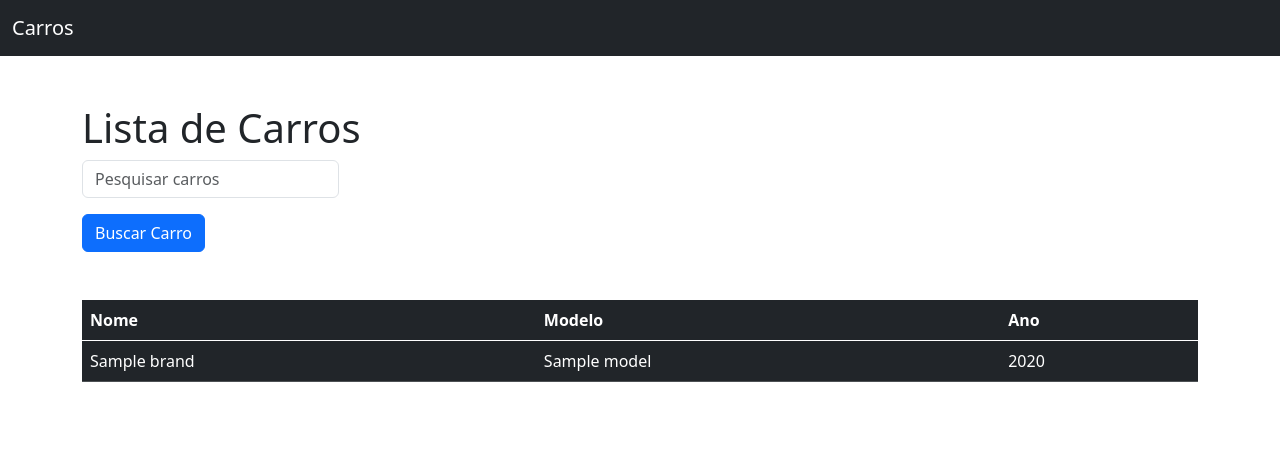
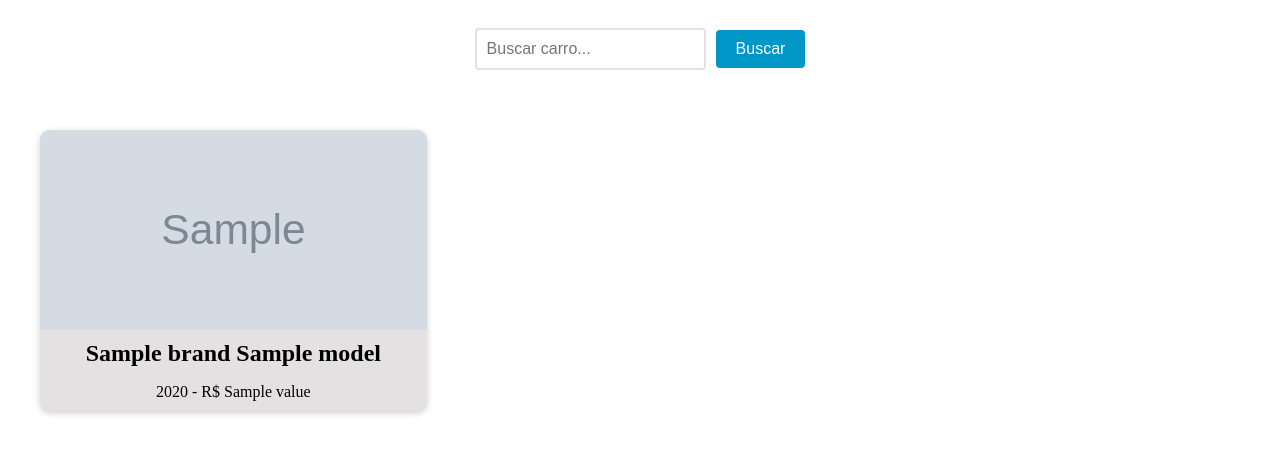
Before and after one commit to Sergiojt-90/carros, a Django app: template cars/templates/cars.html in a window 1280 px wide. Shown: the top 454 px of the page. Run offline with Django 5.2, Linux system fonts and the light colour scheme; the template is opened without the code that fills it: most values are stand-ins (such as "Sample title", 1, 10 or a date in 2020); grey boxes marked "Sample" are stand-in pictures; some libraries are stand-ins or nearby versions.

Commit message:
inclusão do campo photo na model, inclusão das configurações para ler fotos e instalação da biblioteca pillow

```diff
--- a/app/settings.py
+++ b/app/settings.py
@@ -11,6 +11,7 @@ https://docs.djangoproject.com/en/5.2/ref/settings/
 """
 
 from pathlib import Path
+import os
 
 # Build paths inside the project like this: BASE_DIR / 'subdir'.
 BASE_DIR = Path(__file__).resolve().parent.parent
@@ -120,6 +121,10 @@ STATIC_URL = 'static/'
 
 # Default primary key field type
 # https://docs.djangoproject.com/en/5.2/ref/settings/#default-auto-field
+
+#gestão de arquivos de mídia
+MEDIA_ROOT = os.path.join(BASE_DIR, 'media')
+MEDIA_URL = '/media/'
 
 DEFAULT_AUTO_FIELD = 'django.db.models.BigAutoField'
 
--- a/app/urls.py
+++ b/app/urls.py
@@ -8,6 +8,4 @@ from cars.views import cars_view, template_bootstrap
 urlpatterns = [
     path('admin/', admin.site.urls),
     path('cars/',cars_view, name='cars_list'),
-    path('template/', template_bootstrap)
-
-] #+ static(settings.MEDIA_URL, document_root=settings.MEDIA_ROOT)
+] + static(settings.MEDIA_URL, document_root=settings.MEDIA_ROOT)
--- a/cars/admin.py
+++ b/cars/admin.py
@@ -3,7 +3,7 @@ from cars.models import Car, Brand #, Model_Car
 
 
 class CarAdmin(admin.ModelAdmin):
-    list_display = ('id','model', 'brand', 'factory_year','model_year','value')
+    list_display = ('id','model', 'brand', 'factory_year','model_year','value', 'photo')
     search_fields = ('model','brand')
 
 
--- a/cars/models.py
+++ b/cars/models.py
@@ -17,7 +17,7 @@ class Car(models.Model):
     factory_year = models.IntegerField(verbose_name="Ano de Fabricação")
     model_year = models.IntegerField(blank=True, null=True, verbose_name="Ano do Modelo")
     value = models.FloatField(blank=True, null=True, verbose_name="Valor")
-
+    photo = models.ImageField(upload_to='cars/', blank=True, null=True, verbose_name="Foto")
 
     def __str__(self):
         return self.model
--- a/cars/templates/cars.html
+++ b/cars/templates/cars.html
@@ -1,70 +1,112 @@
-<!DOCTYPE html>
-<html lang="pt-br">
-<head>
-    <meta charset="UTF-8">
-    <meta name="viewport" content="width=device-width, initial-scale=1.0">
-     <!-- Main CSS File -->
-    <link href="https://cdn.jsdelivr.net/npm/bootstrap@5.0.2/dist/css/bootstrap.min.css" rel="stylesheet" integrity="sha384-EVSTQN3/azprG1Anm3QDgpJLIm9Nao0Yz1ztcQTwFspd3yD65VohhpuuCOmLASjC" crossorigin="anonymous">
-      <!-- Vendor CSS Files -->
-    <link href="assets/vendor/bootstrap/css/bootstrap.min.css" rel="stylesheet">
-    <link href="assets/vendor/bootstrap-icons/bootstrap-icons.css" rel="stylesheet">
-    <link href="assets/vendor/aos/aos.css" rel="stylesheet">
-    <link href="assets/vendor/swiper/swiper-bundle.min.css" rel="stylesheet">
+{% block content %}
+  <style>
+    .car-grid {
+      display: grid;
+      grid-template-columns: repeat(3, 1fr);
+      gap: 20px;
+      margin: 0 auto;
+      max-width: 1200px;
+      padding: 20px;
+    }
 
-    <title>Carros</title>
-</head>
-{% block content%}
-    <body >
-        <nav class="navbar navbar-expand-lg navbar-dark bg-dark">
-            <div class="container-fluid">
-                <a class="navbar-brand" href="#">Carros</a>
-                <button class="navbar-toggler" type="button" data-bs-toggle="collapse" data-bs-target="#navbarSupportedContent" aria-controls="navbarSupportedContent" aria-expanded="false" aria-label="Toggle navigation">
-                    <span class="navbar-toggler-icon"></span>
-                </button>
-            </div>
-        </nav>
+    .car-card {
+      background-color: #e3e1e1;
+      box-shadow: 0 2px 6px rgba(0, 0, 0, 0.2);
+      border-radius: 10px;
+      overflow: hidden;
+      text-align: center;
+      transition: all 0.3s ease;
+    }
 
-        <div class="container">
-            <h1 class="mt-5">Lista de Carros</h1>
+    .car-card:hover {
+        cursor: pointer;
+        box-shadow: 0 4px 10px rgba(0, 0, 0, 0.4);
+        transform: translateY(-2px);
+    }
 
+    .car-card img {
+      width: 100%;
+      height: 200px;
+      object-fit: cover;
+    }
 
-            <main>
-                <form class="row gy-2 gx-3 align-items-center" method="GET" action="{% url 'cars_list' %}">
-                    <div class="col-auto">
-                        <label class="visually-hidden" for="autoSizingInput">buscar carros</label>
-                        <input type="text" class="form-control" id="autoSizingInput" placeholder="Pesquisar carros" name="search">
-                        <button type="submit" class="btn btn-primary mt-3">Buscar Carro</button>
-                    </div>
+    .car-card h3 {
+        font-size: 20px;
+        margin-top: 10px;
+        margin-bottom: 5px;
+    }
 
-                </form>
-            </main>
+    .car-card h2 {
+      font-size: 1.5rem;
+      margin: 10px;
+    }
 
+    .car-card p {
+      font-size: 1rem;
+      margin-bottom: 10px;
+    }
 
-            <table class="table mt-5 table-dark">
-                <thead>
-                    <tr class="table-dark">
-                    <th scope="col">Nome</th>
-                    <th scope="col">Modelo</th>
-                    <th scope="col">Ano</th>
-                    </tr>
+    @media (max-width: 768px) {
+      .car-grid {
+        grid-template-columns: repeat(2, 1fr);
+      }
+    }
 
-                    <tbody>
-                        {% for car in cars %}
-                            <tr>
-                                <td>{{ car.brand }} </td>
-                                <td>{{ car.model }}</td>
-                                <td>{{ car.factory_year }}</td>
-                            </tr>
-                        {% endfor %}
-                    </tbody>
+    form {
+        display: flex;
+        justify-content: center;
+        align-items: center;
+        margin-bottom: 20px;
+        text-align: center;
+        padding: 20px;
+    }
 
-                </thead>
-            </table>
+    input[type="text"] {
+        padding: 10px;
+        font-size: 16px;
+        border: 2px solid #e3e1e1;
+        border-radius: 4px;
+        margin-right: 10px;
+        transition: border-bottom-color 0.3s ease-in-out;
+    }
 
-            <script src="https://cdn.jsdelivr.net/npm/@popperjs/core@2.9.2/dist/umd/popper.min.js" integrity="sha384-IQsoLXl5PILFhosVNubq5LC7Qb9DXgDA9i+tQ8Zj3iwWAwPtgFTxbJ8NT4GN1R8p" crossorigin="anonymous"></script>
-            <script src="https://cdn.jsdelivr.net/npm/bootstrap@5.0.2/dist/js/bootstrap.min.js" integrity="sha384-cVKIPhGWiC2Al4u+LWgxfKTRIcfu0JTxR+EQDz/bgldoEyl4H0zUF0QKbrJ0EcQF" crossorigin="anonymous"></script>
+    input[type="text"]:focus {
+        outline: none;
+        border-bottom-color: #e3e1e1;
+    }
+
+    button[type="submit"] {
+        background-color: #0096c7;
+        color: #fff;
+        border: none;
+        padding: 10px 20px;
+        font-size: 16px;
+        border-radius: 4px;
+        cursor: pointer;
+        transition: background-color 0.3s ease-in-out;
+    }
+
+    button[type="submit"]:hover {
+        background-color: #108eb8;
+    }
+  </style>
+
+  <form method="GET" action="{% url 'cars_list' %}">
+    <input type="text" name="search" placeholder="Buscar carro...">
+    <button type="submit">Buscar</button>
+  </form>
+
+  <div class="car-grid">
+    {% if cars %}
+      {% for car in cars %}
+        <div class="car-card">
+          <img src="{{ car.photo.url }}" alt="{{ car.model }} - {{ car.brand }}">
+          <h2>{{ car.brand }} {{ car.model }}</h2>
+          <p>{{ car.factory_year }} - R$ {{ car.value }}</p>
         </div>
-    </body>
-
-</html>
+      {% endfor %}
+    {% else %}
+      <p class="no-results">Nenhum carro encontrado.</p>
+    {% endif %}
+  </div>
 {% endblock %}
--- a/cars/views.py
+++ b/cars/views.py
@@ -5,7 +5,7 @@ from cars.models import Car
 
 # Create your views here.
 def cars_view(request):
-    cars = Car.objects.all().order_by()
+    cars = Car.objects.all().order_by('model')
 
     search = request.GET.get('search')
 
```
Also changed, not shown: cars/migrations/0005_car_photo_alter_car_brand_alter_car_factory_year_and_more.py (added), cars/opala.jpg (added), db.sqlite3, media/cars/opala.jpg (added).
